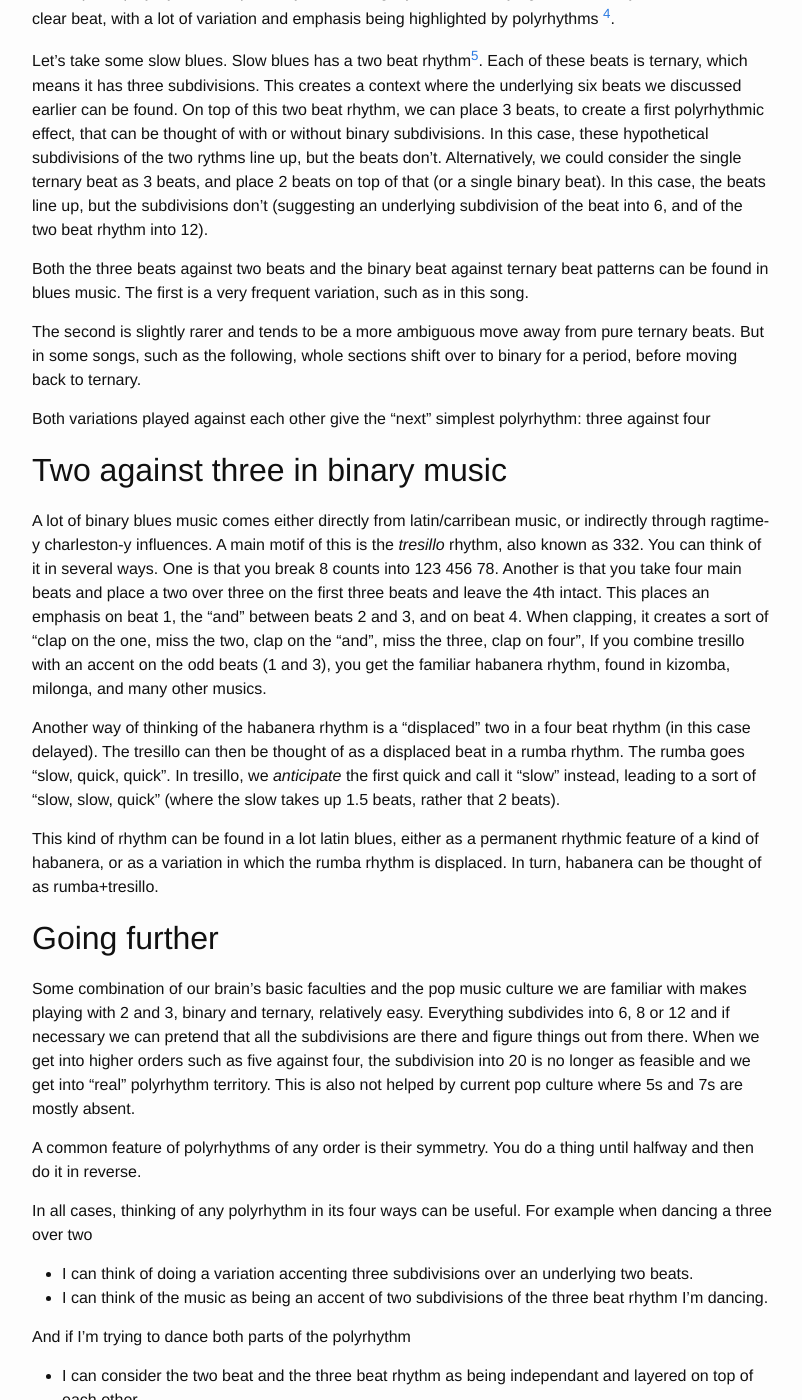
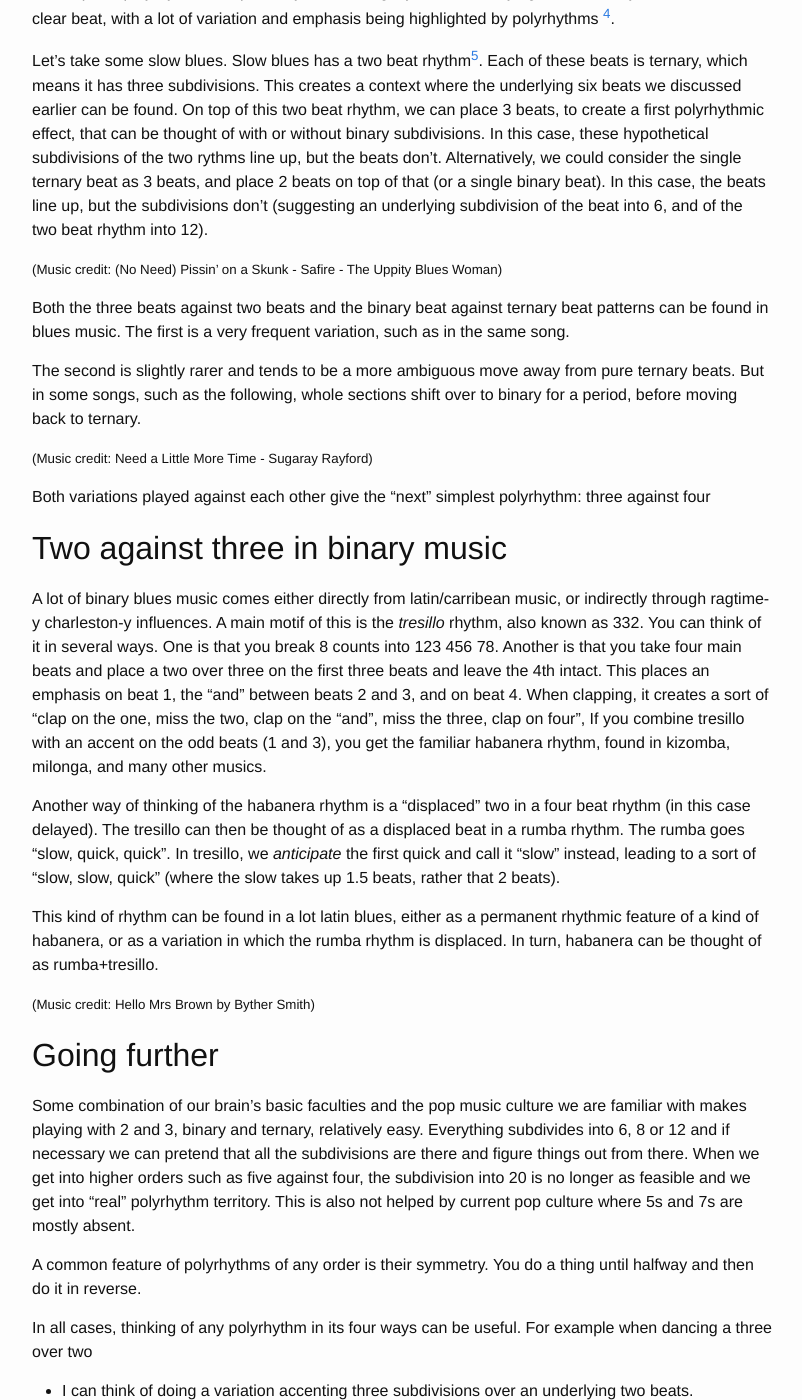
Before and after one commit to gregdyke/gregdyke.github.io, a Jekyll site: the page built from _posts/2017-07-11-polyrhythms.md, in a window 1280 px wide and 1400 px high, scrolled down 1571 px. Shown: the whole window, without its empty margins (238-1040 px from the left). Built offline with Jekyll 4.4.1, drawn with Linux system fonts in a browser that asks for light colours; nearby versions of some CDN libraries.

Commit message:
added music credits - fixed need a little more time

```diff
--- a/_posts/2017-07-11-polyrhythms.md
+++ b/_posts/2017-07-11-polyrhythms.md
@@ -62,7 +62,9 @@ Let's take some slow blues. Slow blues has a two beat rhythm[^3]. Each of these
   <span class="sample" data-title="Binary against ternary with subdivisions" data-pattern="102320102320" data-src="/media/polyrhythms/kountsketchkatsketch.wav"></span>
 </div>
 
-Both the three beats against two beats and the binary beat against ternary beat patterns can be found in blues music. The first is a very frequent variation, such as in this song.
+<small>(Music credit: (No Need) Pissin' on a Skunk - Safire - The Uppity Blues Woman)</small>
+
+Both the three beats against two beats and the binary beat against ternary beat patterns can be found in blues music. The first is a very frequent variation, such as in the same song.
 
 <div class="loopy">
   <span class="sample" data-title="Pissin' on a skunk" data-pattern="102102102102101010102102" data-src="/media/polyrhythms/pissin-on-a-skunk-8beats-3over2.wav"></span>
@@ -77,6 +79,8 @@ The second is slightly rarer and tends to be a more ambiguous move away from pur
   <span class="sample" data-title="Two ternary beats" data-pattern="122122" data-src="/media/polyrhythms/1na2na-moretime.wav"></span>
   <span class="sample" data-title="Two binary beats" data-pattern="1212" data-src="/media/polyrhythms/1&2&-moretime.wav"></span>
 </div>
+
+<small>(Music credit: Need a Little More Time - Sugaray Rayford)</small>
 
 Both variations played against each other give the "next" simplest polyrhythm: three against four
 
@@ -116,6 +120,8 @@ This kind of rhythm can be found in a lot latin blues, either as a permanent rhy
   <span class="sample" data-title="tresillo" data-pattern="10010010" data-src="/media/polyrhythms/slowslowquick.wav"></span>
 </div>
 
+<small>(Music credit: Hello Mrs Brown by Byther Smith)</small>
+
 ## Going further
 
 Some combination of our brain's basic faculties and the pop music culture we are familiar with makes playing with 2 and 3, binary and ternary, relatively easy. Everything subdivides into 6, 8 or 12 and if necessary we can pretend that all the subdivisions are there and figure things out from there. When we get into higher orders such as five against four, the subdivision into 20 is no longer as feasible and we get into "real" polyrhythm territory. This is also not helped by current pop culture where 5s and 7s are mostly absent.
```
Also changed, not shown: other parts of _posts/2017-07-11-polyrhythms.md (+1 -1 lines), 1 other file.
